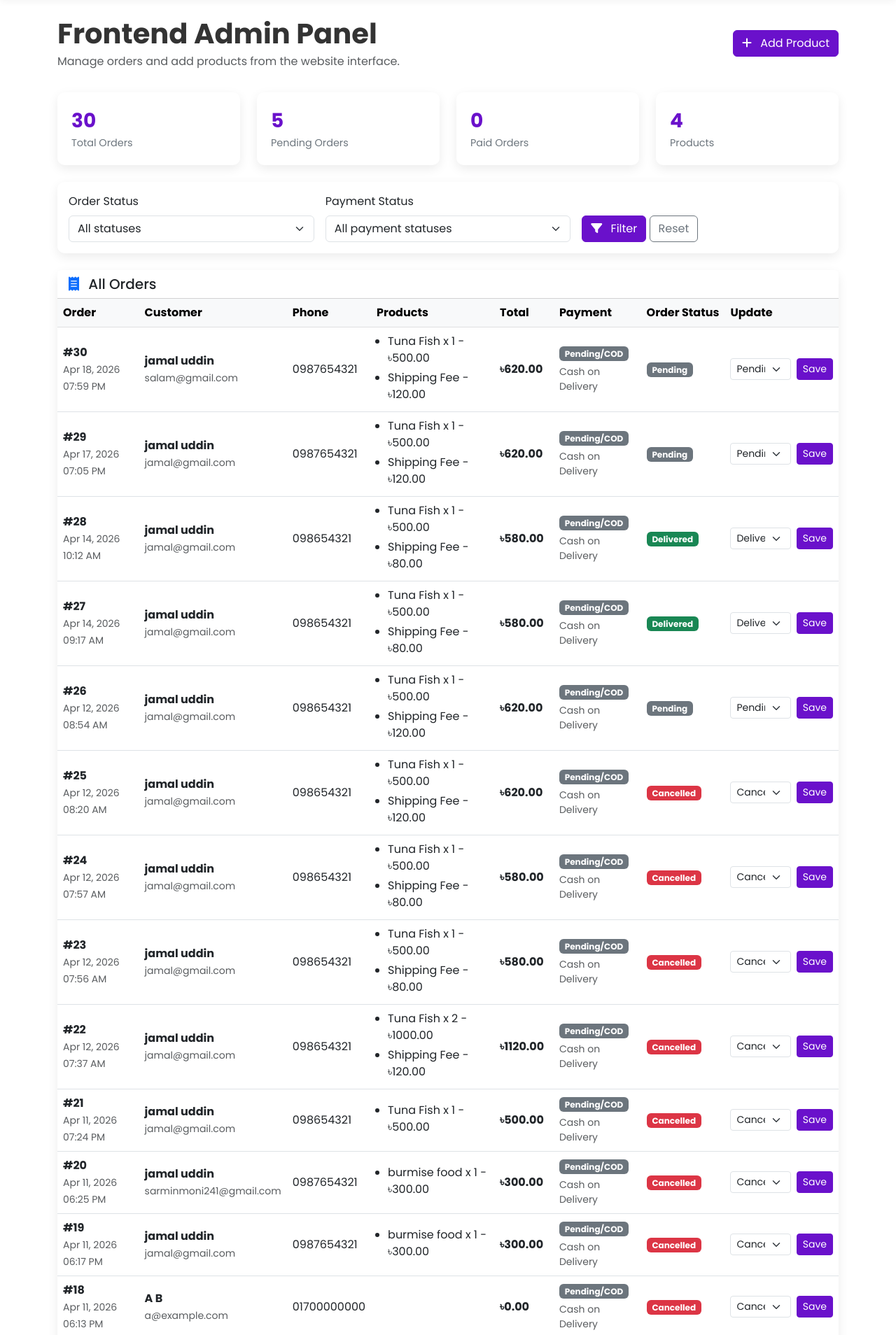
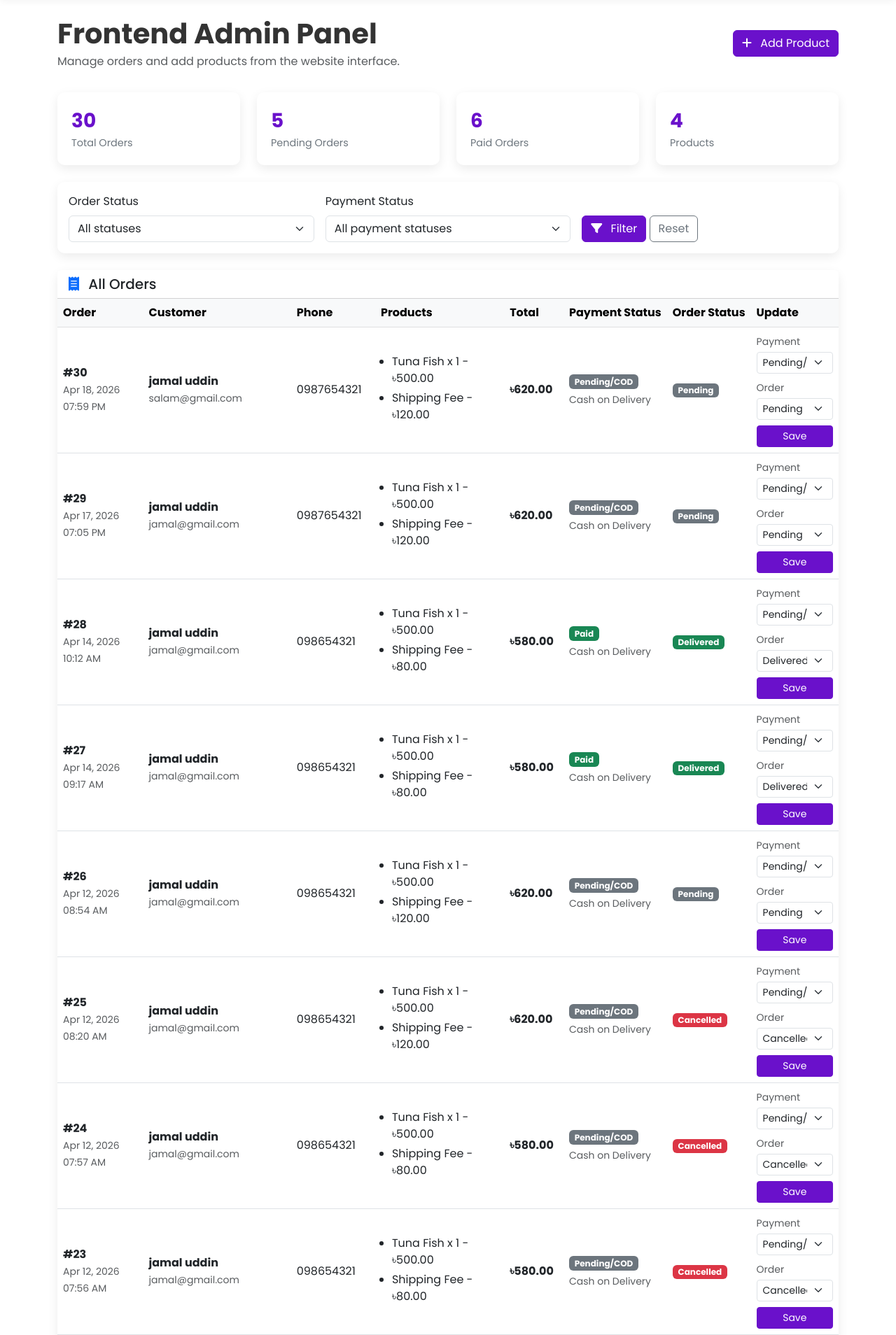
Before and after one commit to Mohammadridwan241/SeaSide_E_Market_Shop, a Django app: page /store-admin/ in a window 1280 px wide. Shown: the part 96-2004 px from the top of the page at 70% size. Run offline with Django 5.2, Linux system fonts and the light colour scheme; a user stored in the database is signed in; data comes from the database, SQL or seed files in the repository; both versions use the stored data as it was after the commit.

Commit message:
edit feature

```diff
--- a/SeaSide_Shop/forms.py
+++ b/SeaSide_Shop/forms.py
@@ -109,7 +109,8 @@ class ProductForm(forms.ModelForm):
 class FrontendOrderStatusForm(forms.ModelForm):
     class Meta:
         model = Order
-        fields = ['status']
+        fields = ['status', 'payment_status']
         widgets = {
             'status': forms.Select(attrs={'class': 'form-select form-select-sm'}),
+            'payment_status': forms.Select(attrs={'class': 'form-select form-select-sm'}),
         }
--- a/SeaSide_Shop/views.py
+++ b/SeaSide_Shop/views.py
@@ -704,7 +704,7 @@ def frontend_admin_dashboard(request):
         'selected_payment_status': payment_filter,
         'total_orders': stats_orders.count(),
         'pending_orders': stats_orders.filter(status='pending').count(),
-        'paid_orders': stats_orders.filter(payment_status='paid').count(),
+        'paid_orders': stats_orders.filter(Q(paid=True) | Q(payment_status='paid')).distinct().count(),
         'total_products': Product.objects.count(),
     }
     return render(request, 'SeaSide_Shop/frontend_admin/dashboard.html', context)
@@ -716,6 +716,7 @@ def frontend_admin_update_order_status(request, order_id):
 
     if request.method == 'POST':
         old_status = order.status
+        old_payment_status = order.payment_status
         form = FrontendOrderStatusForm(request.POST, instance=order)
         if form.is_valid():
             updated_order = form.save(commit=False)
@@ -730,13 +731,17 @@ def frontend_admin_update_order_status(request, order_id):
             elif updated_order.status == 'delivered':
                 updated_order.payment_status = 'paid'
                 updated_order.paid = True
+            elif updated_order.payment_status == 'paid':
+                updated_order.paid = True
+            elif updated_order.payment_status in ['cod', 'pending', 'failed', 'canceled']:
+                updated_order.paid = False
 
             updated_order.save()
 
-            if old_status != updated_order.status:
-                messages.success(request, f'Order #{updated_order.id} status updated to {updated_order.get_status_display()}.')
+            if old_status != updated_order.status or old_payment_status != updated_order.payment_status:
+                messages.success(request, f'Order #{updated_order.id} updated successfully.')
             else:
-                messages.info(request, f'Order #{updated_order.id} already has that status.')
+                messages.info(request, f'Order #{updated_order.id} already has those statuses.')
         else:
             messages.error(request, 'Order status could not be updated.')
 
--- a/templates/SeaSide_Shop/frontend_admin/dashboard.html
+++ b/templates/SeaSide_Shop/frontend_admin/dashboard.html
@@ -142,7 +142,7 @@
                         <th>Phone</th>
                         <th>Products</th>
                         <th>Total</th>
-                        <th>Payment</th>
+                        <th>Payment Status</th>
                         <th>Order Status</th>
                         <th>Update</th>
                     </tr>
@@ -171,8 +171,8 @@
                         </td>
                         <td class="fw-bold">৳{{ order.get_total_cost }}</td>
                         <td>
-                            <span class="badge {% if order.payment_status == 'paid' %}bg-success{% elif order.payment_status == 'failed' or order.payment_status == 'canceled' %}bg-danger{% elif order.payment_status == 'cod' %}bg-secondary{% else %}bg-warning text-dark{% endif %}">
-                                {{ order.get_payment_status_display }}
+                            <span class="badge {% if order.payment_status == 'paid' or order.paid %}bg-success{% elif order.payment_status == 'failed' or order.payment_status == 'canceled' %}bg-danger{% elif order.payment_status == 'cod' %}bg-secondary{% else %}bg-warning text-dark{% endif %}">
+                                {% if order.paid and order.payment_status != 'paid' %}Paid{% else %}{{ order.get_payment_status_display }}{% endif %}
                             </span>
                             <div class="small text-muted mt-1">{{ order.get_payment_method_display }}</div>
                         </td>
@@ -182,13 +182,24 @@
                             </span>
                         </td>
                         <td>
-                            <form method="post" action="{% url 'frontend_admin_update_order_status' order.id %}" class="d-flex gap-2">
+                            <form method="post" action="{% url 'frontend_admin_update_order_status' order.id %}" class="d-flex flex-column gap-2">
                                 {% csrf_token %}
-                                <select name="status" class="form-select form-select-sm">
-                                    {% for value, label in status_choices %}
-                                    <option value="{{ value }}" {% if order.status == value %}selected{% endif %}>{{ label }}</option>
-                                    {% endfor %}
-                                </select>
+                                <div>
+                                    <label class="small text-muted mb-1">Payment</label>
+                                    <select name="payment_status" class="form-select form-select-sm">
+                                        {% for value, label in payment_status_choices %}
+                                        <option value="{{ value }}" {% if order.payment_status == value %}selected{% endif %}>{{ label }}</option>
+                                        {% endfor %}
+                                    </select>
+                                </div>
+                                <div>
+                                    <label class="small text-muted mb-1">Order</label>
+                                    <select name="status" class="form-select form-select-sm">
+                                        {% for value, label in status_choices %}
+                                        <option value="{{ value }}" {% if order.status == value %}selected{% endif %}>{{ label }}</option>
+                                        {% endfor %}
+                                    </select>
+                                </div>
                                 <button type="submit" class="btn btn-sm btn-primary">Save</button>
                             </form>
                         </td>
```
Also changed, not shown: db.sqlite3.
